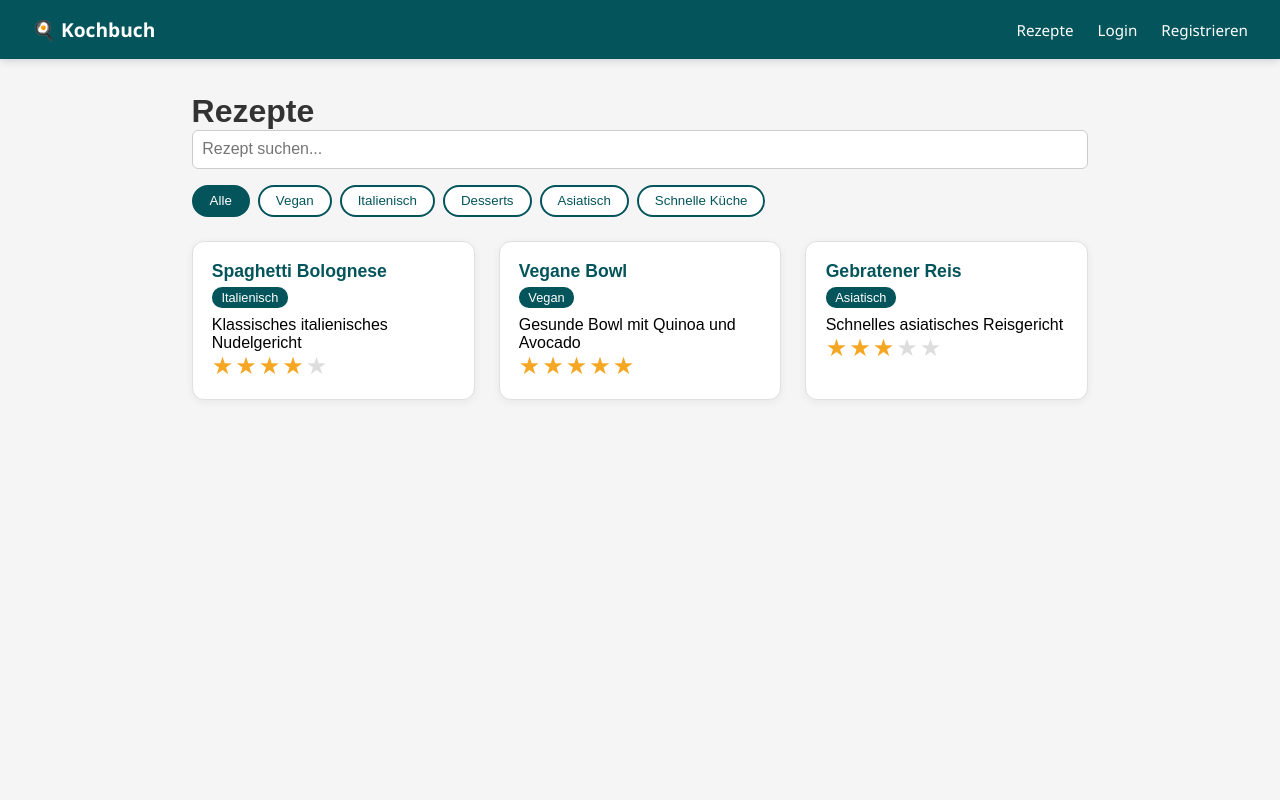
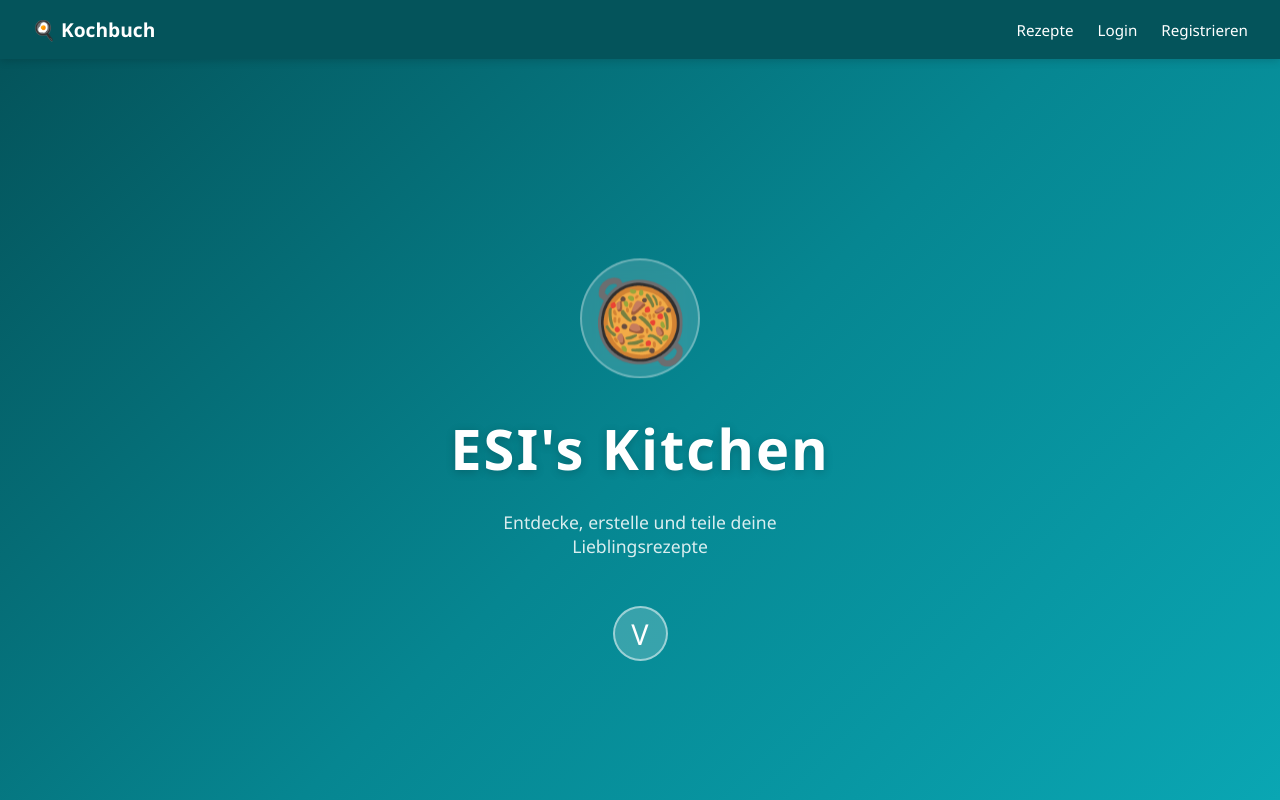
Before and after one commit to ezabell610/Verteilte-Systeme, a SvelteKit app in the folder frontend/: page / in a window 1280 px wide. Shown: the top 800 px of the page. Built offline with nearby package versions, Linux system fonts and the light colour scheme.

Commit message:
Startseite verschönert

```diff
--- a/frontend/src/routes/+layout.svelte
+++ b/frontend/src/routes/+layout.svelte
@@ -1,4 +1,5 @@
 <script lang="ts">
+    let { children } = $props();
     import { isLoggedIn, logout } from '$lib/api';
 
     let menuOpen = $state(false);
@@ -30,7 +31,7 @@
     </div>
 </nav>
 
-<slot />
+{@render children()}
 
 <style>
     nav {
--- a/frontend/src/routes/+page.svelte
+++ b/frontend/src/routes/+page.svelte
@@ -1,6 +1,10 @@
 <script lang="ts">
 	import StarRating from "$lib/StarRating.svelte";
     import { isLoggedIn } from "$lib/api";
+
+	function scrollToContent () {
+		document.getElementById('content')?.scrollIntoView({ behavior: 'smooth' });
+	}
 
 	//Probe-Daten bis Isabells Backend fertig ist --> Das dann ändern! zwecks todos
 	let recipes = [
@@ -57,6 +61,7 @@
 		const matchesAuth = isLoggedIn() || r.is_public;
 		return matchesKategorie && matchesSearch && matchesAuth;
 	}));
+
 	// TODO: Importiert und nutzt die Funktionen aus $lib/api
 	// import { login, logout, isLoggedIn, fetchProtected } from '$lib/api';
 
@@ -64,6 +69,19 @@
 
 	// TODO: Implementiert eure Event-Handler-Funktionen
 </script>
+
+<section class="splash">
+	<div class="splash-inner">
+		<div class="logo-kreis">🥘</div>
+		<h1 class="splash-titel">ESI's Kitchen</h1>
+		<p class="splash-sub">Entdecke, erstelle und teile deine Lieblingsrezepte</p>
+		<button class="scroll-btn" onclick={scrollToContent}>
+			V
+		</button>
+	</div>
+</section>
+
+<div id="content">
 
 	<main>
 		<div class="header">
@@ -108,6 +126,7 @@
 		<!-- Tipp: Nutzt {#if loggedIn} ... {:else} ... {/if} für konditionelle Anzeige -->
 
 	</main>
+</div>
 
 <style>
 	main {
@@ -180,4 +199,70 @@
 	.sterne {
 		margin-top: 0.5rem;
 	}
+	.splash {
+		height: 100vh;
+		display: flex;
+		align-items: center;
+		justify-content: center;
+		background: linear-gradient(135deg, #04545b 0%, #068691 50%, #0aa8b5 100%);
+		text-align: center;
+	}
+	.splash-inner {
+		display: flex;
+		flex-direction: column;
+		align-items: center;
+		gap: 1.5rem;
+		color: white;
+	}
+	.logo-kreis {
+		font-size: 5rem;
+		background: rgba(255,255,255, 0.15);
+		border-radius: 50%;
+		width: 120px;
+		height: 120px;
+		display: flex;
+		align-items: center;
+		justify-content: center;
+		backdrop-filter: blur(10px);
+		border: 2px solid rgba(255,255,255,0.3);
+		animation: float 3s ease-in-out infinite;
+	}
+	@keyframes float {
+		0%, 100% { transform: translateY(0px); }
+		50% { transform: translateY(-10px); }
+	}
+	.splash-titel {
+		font-size: 3.5rem;
+		font-weight: bold;
+		margin: 0;
+		text-shadow: 0 2px 10px rgba(0,0,0, 0.2);
+		letter-spacing: 2px;
+	}
+	.splash-sub {
+		font-size: 1.1rem;
+		opacity: 0.85;
+		margin: 0;
+		max-width: 400px;
+	}
+	.scroll-btn {
+		background: rgba(255, 255, 255, 0.2);
+		border: 2px solid rgba(255,255, 255,0.5);
+		color: white;
+		font-size: 1.8rem;
+		width: 55px;
+		height: 55px;
+		border-radius: 50%;
+		cursor: pointer;
+		margin-top: 1rem;
+		transition: background 0.3s, transform 0.3s;
+		animation: bounce 2s ease-in-out infinite;
+	}
+	.scroll-btn:hover {
+		background: rgba(255, 255, 255, 0.35);
+		transform: scale(1.1);
+	}
+	@keyframes bounce {
+		0%, 100% { transform: translateY(0); }
+		50% { transform: translateY(8px); }
+	}
 </style>
```
Lines whose indentation alone changed are shown as unchanged.
